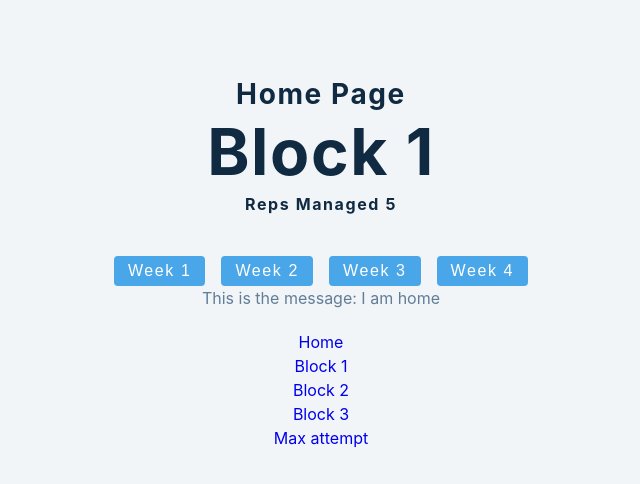
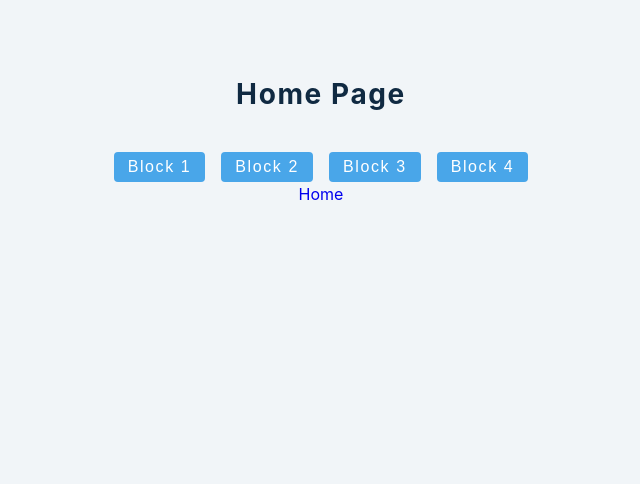
Before and after one commit to williamadahl/Deadlift-peaking-program, a React (Create React App) app: page / in a window 1280 px wide. Shown: the top 484 px of the page, without its empty margins (319-959 px from the left). Built offline with nearby package versions, Linux system fonts and the light colour scheme.

Commit message:
changed navbar, added buttons for block 1-4 in home page

```diff
--- a/src/tmp-folder/Block2.js
+++ b/src/tmp-folder/Block2.js
@@ -42,12 +42,12 @@ const Block2 = () => {
     return(
         <>
             <h1> Block 2 </h1>
-            <h4> Lick my ass {targetReps} times, slave</h4>
+            <h4> Tarjet reps : {targetReps} </h4>
             <button className='btn' onClick={
                 ()=>setShowWeekOne(!showWeekOne)
             }> Week 1</button>
             <button className='btn' onClick={
-                ()=>setShowWeekTwo(!showWeekTwo) && setShowWeekOne(!showWeekOne)
+                ()=>(setShowWeekTwo(!showWeekTwo) && setShowWeekOne(false))
             }> Week 2</button>
             <button className='btn' onClick={()=>setShowWeekThree(!showWeekThree)}> Week 3</button>
             <button className='btn' onClick={()=>setShowWeekFour(!showWeekFour)}> Week 4</button>
--- a/src/tmp-folder/Block4.js
+++ b/src/tmp-folder/Block4.js
@@ -6,15 +6,15 @@ const Block4 = () => {
     return(
         <>
             <h1> Max attempt</h1>
-            {exercises.map((exercise) => {
-                const{id, fields} = exercise;
-                return (
-                <div key={id} className='item'>
-                    <h4>{fields.name}</h4>
-                    <p>Sets/Reps: {fields.sets} x {fields.reps}</p>
-                </div>
-            )
-            })}
+            {/*{exercises.map((exercise) => {*/}
+            {/*    const{id, fields} = exercise;*/}
+            {/*    return (*/}
+            {/*    <div key={id} className='item'>*/}
+            {/*        <h4>{fields.name}</h4>*/}
+            {/*        <p>Sets/Reps: {fields.sets} x {fields.reps}</p>*/}
+            {/*    </div>*/}
+            {/*)*/}
+            {/*})}*/}
         </>
 
     )
--- a/src/tmp-folder/Home.js
+++ b/src/tmp-folder/Home.js
@@ -1,10 +1,12 @@
 import React, {useState} from 'react';
+import Block1 from "./Block1";
+import {BrowserRouter as Router, Route, Link, Switch} from 'react-router-dom';
 
-import Block1 from "./Block1";
+
 
 const Home = () => {
     // const [onChangeValue, setOnChangeValue] = useState(0);
-    const [message, setMessage] = useState('I am home');
+    // const [message, setMessage] = useState('I am home');
 
 
     // const handleSubmit =(e) =>{
@@ -17,8 +19,23 @@ const Home = () => {
     return(
         <>
             <h3> Home page </h3>
-            <Block1 onChange= {value =>setMessage(value)}/>
-            <p>This is the message:  {message}</p>
+            <Link to='/block1'>
+                <button className='btn'>Block 1</button>
+            </Link>
+            <Link to='/block2'>
+                <button className='btn'>Block 2</button>
+            </Link>
+            <Link to='/block3'>
+                <button className='btn'>Block 3</button>
+            </Link>
+            <Link to='/block4'>
+                <button className='btn'>Block 4</button>
+            </Link>
+            {/*<button className='btn' onClick={}> Block 2</button>*/}
+            {/*<button className='btn' onClick={}> Block 3</button>*/}
+            {/*<button className='btn' onClick={}> Block 4</button>*/}
+            {/*<Block1 onChange= {value =>setMessage(value)}/>*/}
+            {/*<p>This is the message:  {message}</p>*/}
             {/*<form className='form'>*/}
             {/*    <input type='number' value={value} onChange={setValue}/>*/}
             {/*</form>*/}
--- a/src/tmp-folder/Navbar.js
+++ b/src/tmp-folder/Navbar.js
@@ -7,18 +7,6 @@ const Navbar = () => {
                 <li>
                     <Link to='/'>Home</Link>
                 </li>
-                <li>
-                    <Link to='/block1'>Block 1</Link>
-                </li>
-                <li>
-                    <Link to='/block2'>Block 2</Link>
-                </li>
-                <li>
-                    <Link to='/block3'>Block 3</Link>
-                </li>
-                <li>
-                    <Link to='/maxAttempt'> Max attempt</Link>
-                </li>
             </ul>
         </nav>
 
--- a/src/tmp-folder/index.js
+++ b/src/tmp-folder/index.js
@@ -51,7 +51,7 @@ const Index = () =>{
                     <Route path='/block3'>
                         <Block3/>
                     </Route>
-                    <Route path='/maxAttempt'>
+                    <Route path='/block4'>
                         <Block4/>
                     </Route>
                 </Switch>
```
Also changed, not shown: 1 other file (tests, documents, lock files or other folders).
